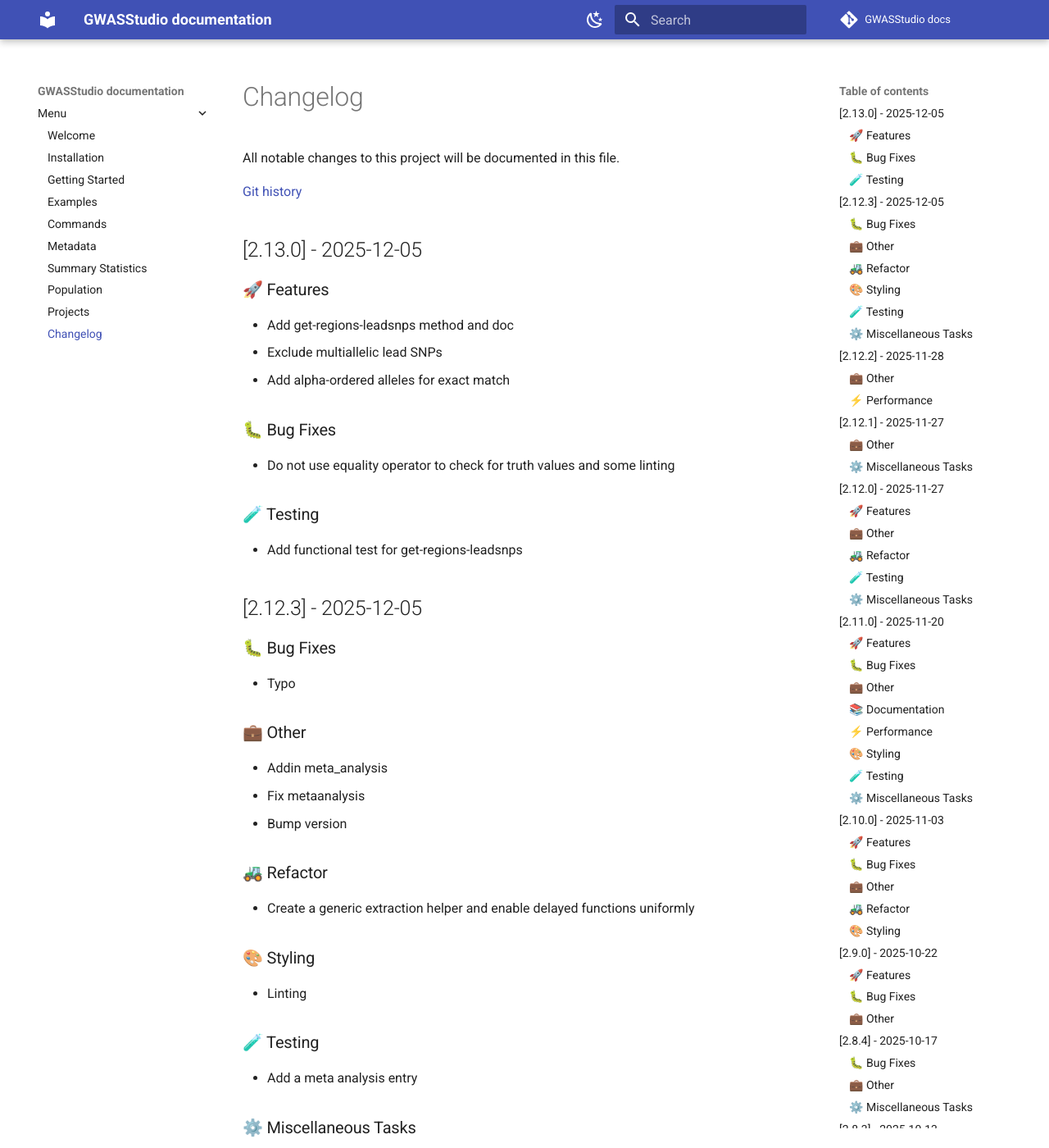
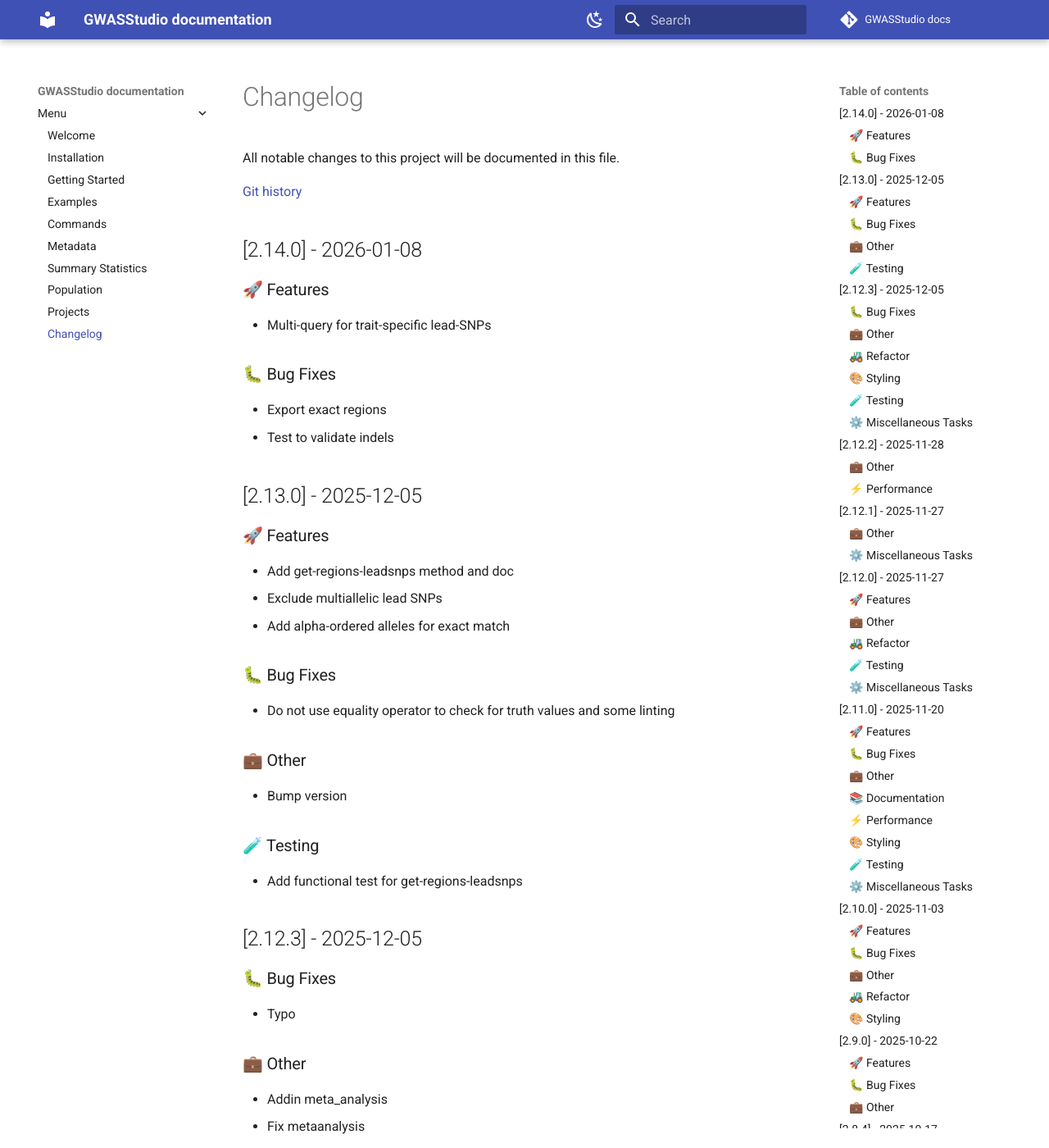
Before and after one commit to ht-diva/gwasstudio, an MkDocs documentation site: the page built from docs/changelog.md, in a window 1280 px wide and 1400 px high. Shown: the whole window at 82% size. Built offline with MkDocs 1.6.1 and Material for MkDocs 9.7.7, drawn with Linux system fonts in a browser that asks for light colours; comment, search, counter and statistics services are not loaded.

Commit message:
bump version

```diff
--- a/docs/changelog.md
+++ b/docs/changelog.md
@@ -3,6 +3,17 @@
 All notable changes to this project will be documented in this file.
 
 [Git history](https://github.com/ht-diva/gwasstudio/commits/main/)
+## [2.14.0] - 2026-01-08
+
+### 🚀 Features
+
+- Multi-query for trait-specific lead-SNPs
+
+### 🐛 Bug Fixes
+
+- Export exact regions
+- Test to validate indels
+
 ## [2.13.0] - 2025-12-05
 
 ### 🚀 Features
@@ -14,6 +25,10 @@
 ### 🐛 Bug Fixes
 
 - Do not use equality operator to check for truth values and some linting
+
+### 💼 Other
+
+- Bump version
 
 ### 🧪 Testing
 
--- a/pyproject.toml
+++ b/pyproject.toml
@@ -1,6 +1,6 @@
 [project]
 name = "gwasstudio"
-version = "2.13.0"
+version = "2.14.0"
 description = ""
 authors = [
     { name = "Gianmauro Cuccuru", email = "gianmauro.cuccuru@fht.org" },
```
